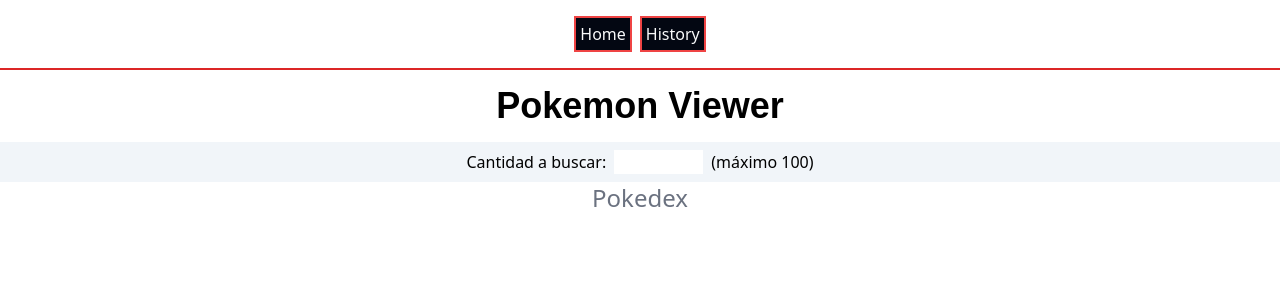
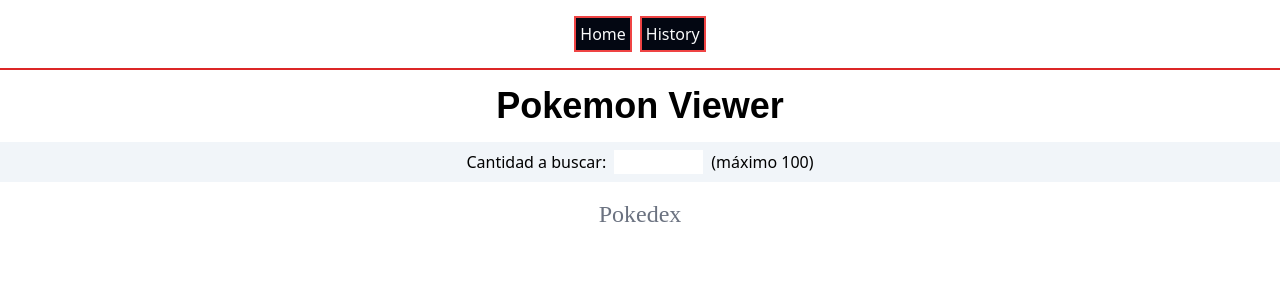
Before and after one commit to jtvidal/parcial-1-pwa-vidal-javier, a Vue app: page /#/ in a window 1280 px wide. Shown: the top 300 px of the page. Built offline with nearby package versions, Linux system fonts and the light colour scheme; no server answers; a web font is replaced by a local one.

Commit message:
feat: pokemon font added to tailwind.config.js

```diff
--- a/src/components/headers/HeaderTwo.vue
+++ b/src/components/headers/HeaderTwo.vue
@@ -4,5 +4,5 @@
 };
 </script>
 <template>
-  <h2 class="text-gray-500 text-center font-medium text-2xl"><slot /></h2>
+  <h2 class="text-gray-500 text-center font-pokemon font-medium text-2xl p-2 m-2"><slot /></h2>
 </template>
--- a/tailwind.config.js
+++ b/tailwind.config.js
@@ -3,7 +3,11 @@
   content: ["./index.html",
   "./src/**/*.{vue,js,ts,jsx,tsx,ttf,woff,eot,svg}"],
   theme: {
-    extend: {},
+    extend: {
+      fontFamily: {
+        pokemon: ['Pokemon GB']
+      }
+    },
   },
   plugins: [],
 };
```
